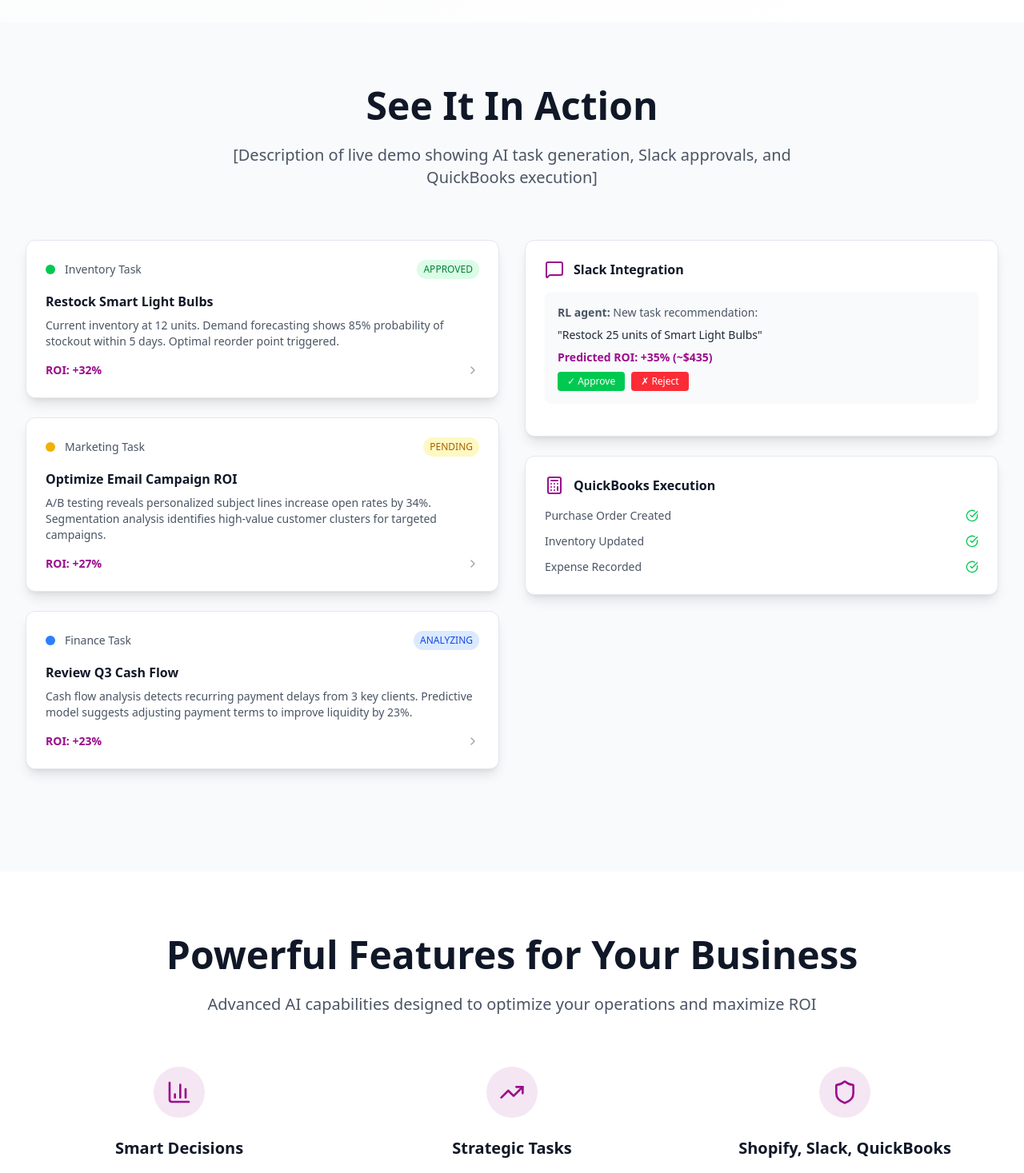
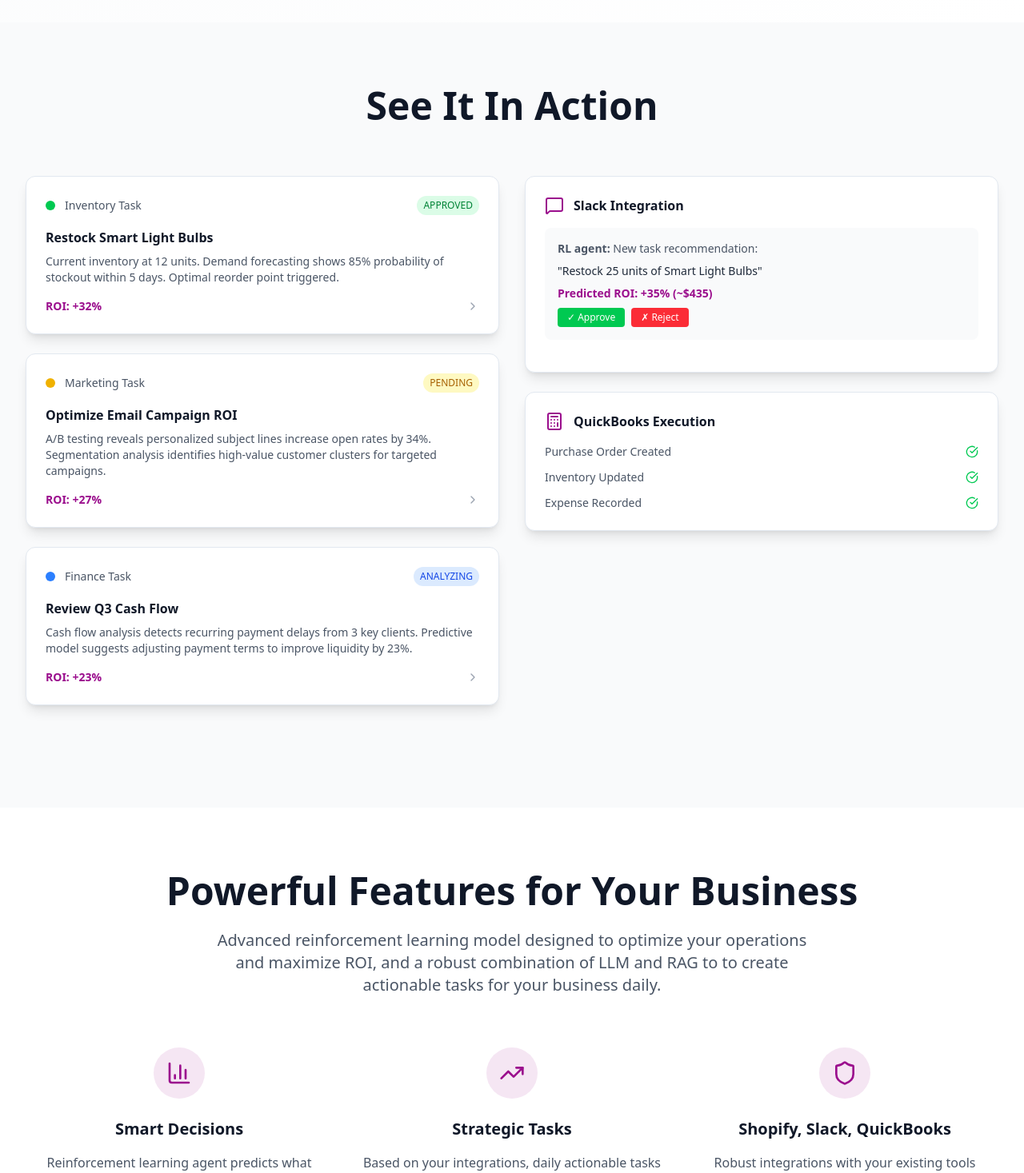
Before and after one commit to dongdimianlyu/ventry-with-rl, a Next.js app: page / in a window 1280 px wide. Shown: the part 1432-2899 px from the top of the page at 80% size. Built offline with nearby package versions, Linux system fonts and the light colour scheme.

Commit message:
WEfgsdfsrfserf

```diff
--- a/src/app/page.tsx
+++ b/src/app/page.tsx
@@ -592,9 +592,9 @@ export default function LandingPage() {
             <h2 className="text-4xl lg:text-5xl font-bold text-gray-900 mb-6">
               See It In Action
             </h2>
-            <p className="text-xl text-gray-600 max-w-3xl mx-auto">
-              [Description of live demo showing AI task generation, Slack approvals, and QuickBooks execution]
-            </p>
+
+
+
           </motion.div>
 
           <div className="grid lg:grid-cols-2 gap-8 mb-12">
@@ -747,7 +747,7 @@ export default function LandingPage() {
               Powerful Features for Your Business
             </h2>
             <p className="text-xl text-gray-600 max-w-3xl mx-auto">
-              Advanced AI capabilities designed to optimize your operations and maximize ROI
+              Advanced reinforcement learning model designed to optimize your operations and maximize ROI, and a robust combination of LLM and RAG to to create actionable tasks for your business daily.
             </p>
           </motion.div>
 
```
